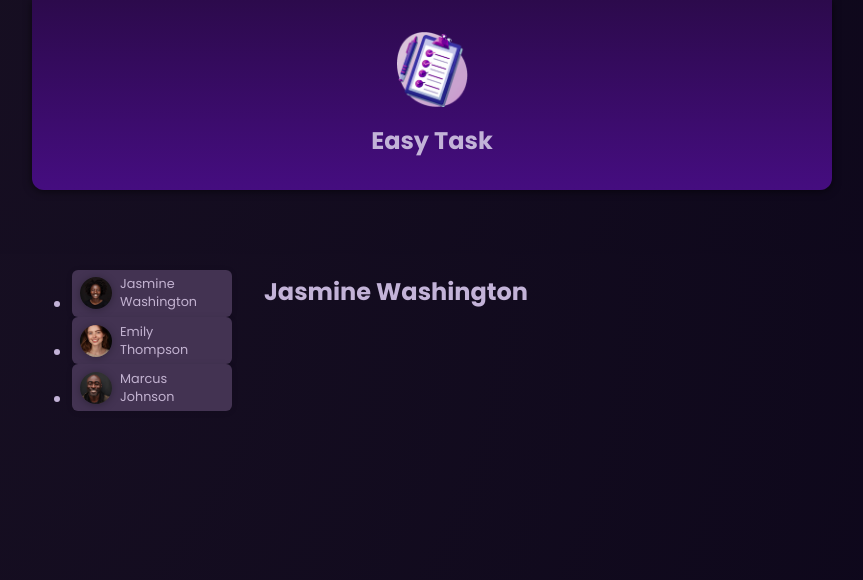
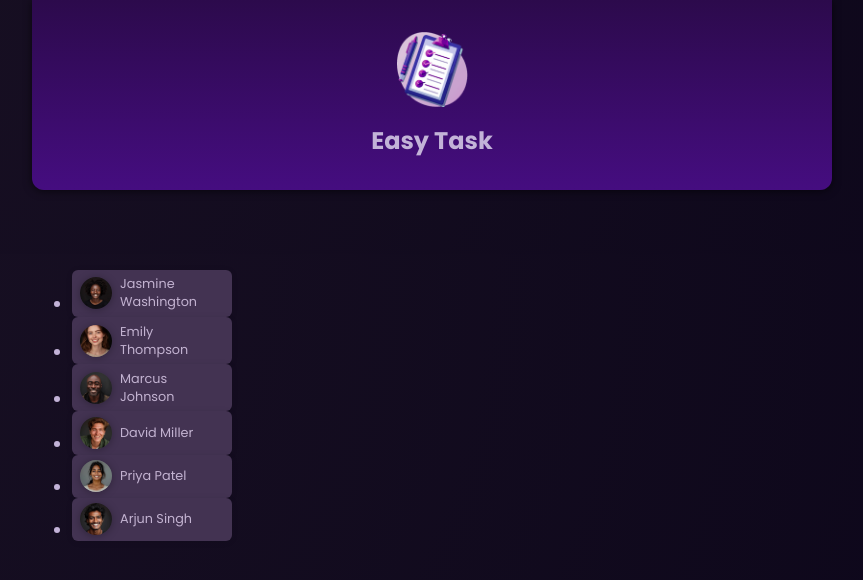
Before and after one commit to alex3621/angular_todo_list, an Angular app: page / in a window 1280 px wide. Shown: the top 580 px of the page, without its empty margins (208-1071 px from the left). Built offline with nearby package versions, Linux system fonts and the light colour scheme.

Commit message:
conditional block

```diff
--- a/src/app/app.component.html
+++ b/src/app/app.component.html
@@ -5,25 +5,18 @@
 <body>
   <main>
     <ul>
-      <li>
-        <app-user
-        [user]="users[0]"
-        (select)="onSelectUser($event)"
-        />
-      </li>
-      <li>
-        <app-user
-        [user]="users[1]"
-        (select)="onSelectUser($event)"
-        />
-      </li>
-      <li>
-        <app-user
-        [user]="users[2]"
-        (select)="onSelectUser($event)"
-        />
-      </li>
+      @for (user of users; track user.id){
+        <li>
+          <app-user
+          [user]="user"
+          (select)="onSelectUser($event)"
+          />
+        </li>
+      }
     </ul>
-<app-tasks [name]="selectedUser?.name"/>
+    @if(selectedUserId){
+      <app-tasks [name]="selectedUser.name"/>
+    }
+
   </main>
 </body>
--- a/src/app/app.component.ts
+++ b/src/app/app.component.ts
@@ -13,7 +13,7 @@
 })
 export class AppComponent {
 users = DUMMY_USERS
-selectedUserId= 'u1'
+selectedUserId?:string;
 
 get selectedUser(){
   return this.users.find((user)=> user.id === this.selectedUserId)!;
```
